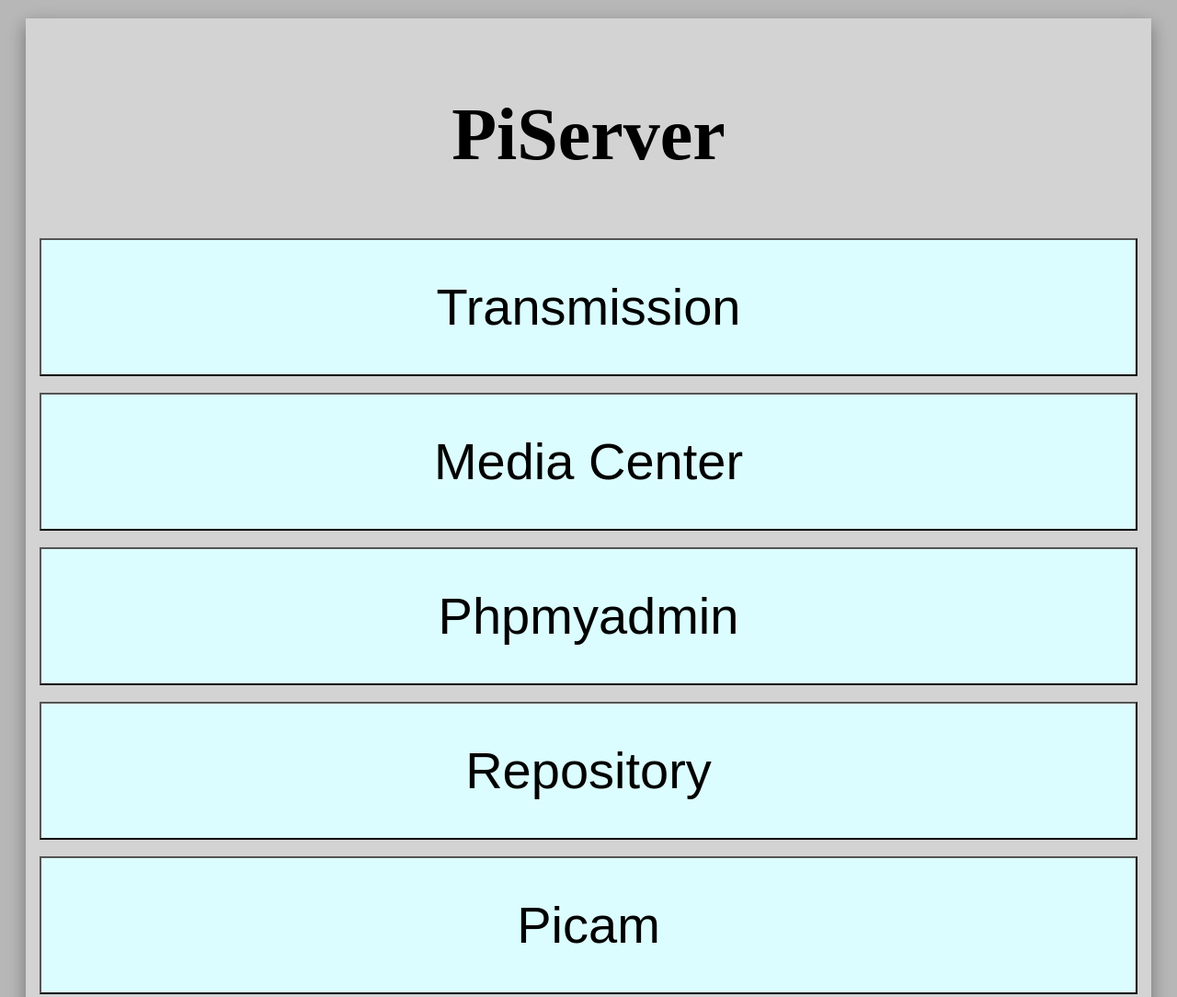
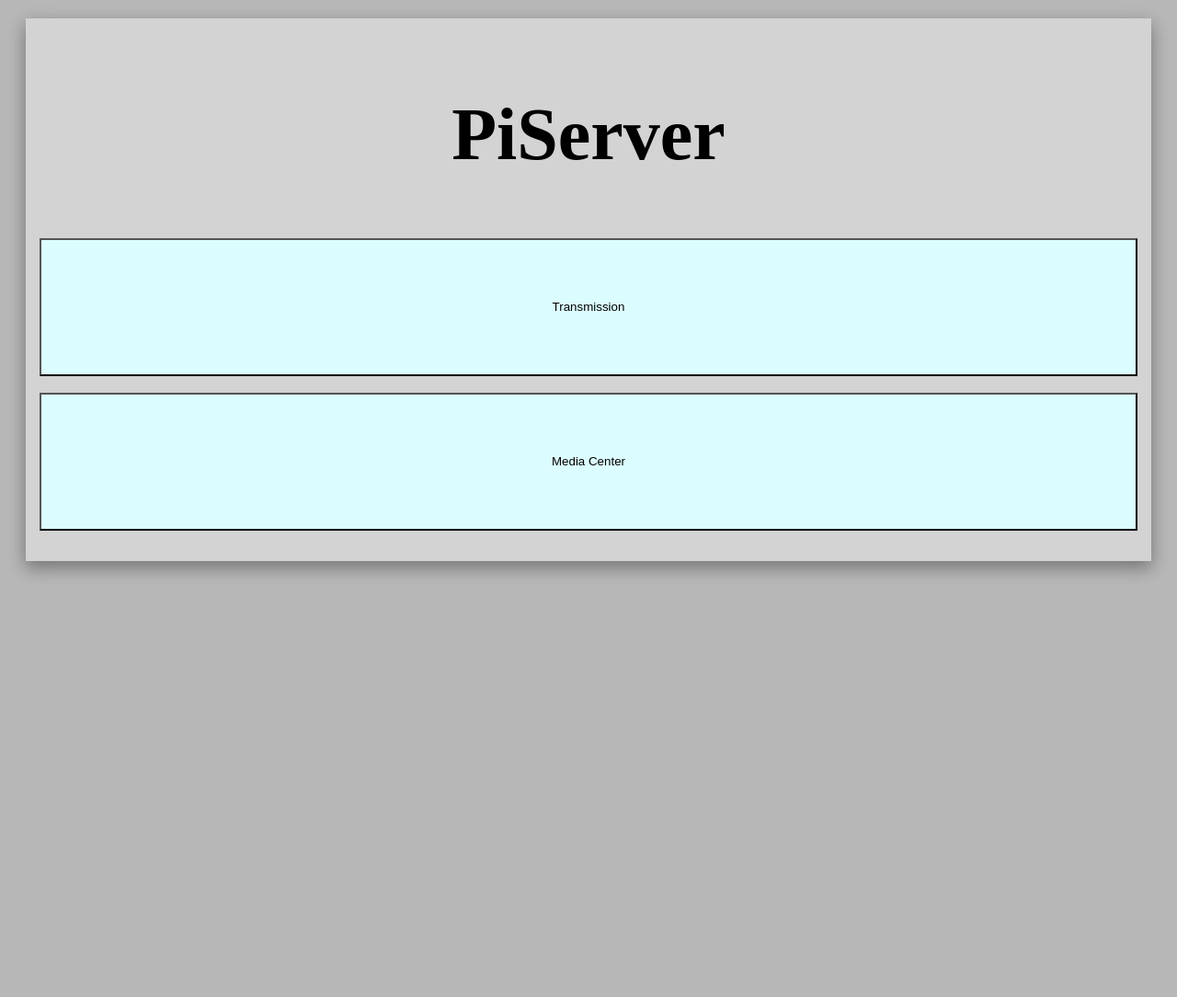
Before and after one commit to marcoschum/ans_piserver, a plain HTML site: page files/html/index.html in a window 1280 px wide. Shown: the top 1084 px of the page at 92% size. After the commit the page ends 800 px from the top, so only its background shows below. Drawn offline with Linux system fonts and the light colour scheme.

Commit message:
latest changes

```diff
--- a/files/html/index.html
+++ b/files/html/index.html
@@ -56,11 +56,8 @@
   <section class="section">
     <center>
       <h1 class="title">PiServer</h1>
-      <button class="button"><a class="link" href="/" onclick="javascript:event.target.port=9091">Transmission</a></button><br>
-      <button class="button"><a class="link" href="media/center.php">Media Center</a></button><br>
-      <button class="button"><a class="link" href="/" onclick="javascript:event.target.port=9091">Phpmyadmin</a></button><br>
-      <button class="button"><a class="link" href="/" onclick="javascript:event.target.port=9091">Repository</a></button><br>
-      <button class="button"><a class="link" href="/" onclick="javascript:event.target.port=9091">Picam</a></button><br>
+      <button class="button" onclick="window.location.href='http://192.168.1.200:9091'">Transmission</button><br>
+      <button class="button" onclick="window.location.href='media/center.php'">Media Center</button><br>
     </center>
   </section>
 </body>
```
Also changed, not shown: 1 other file.
